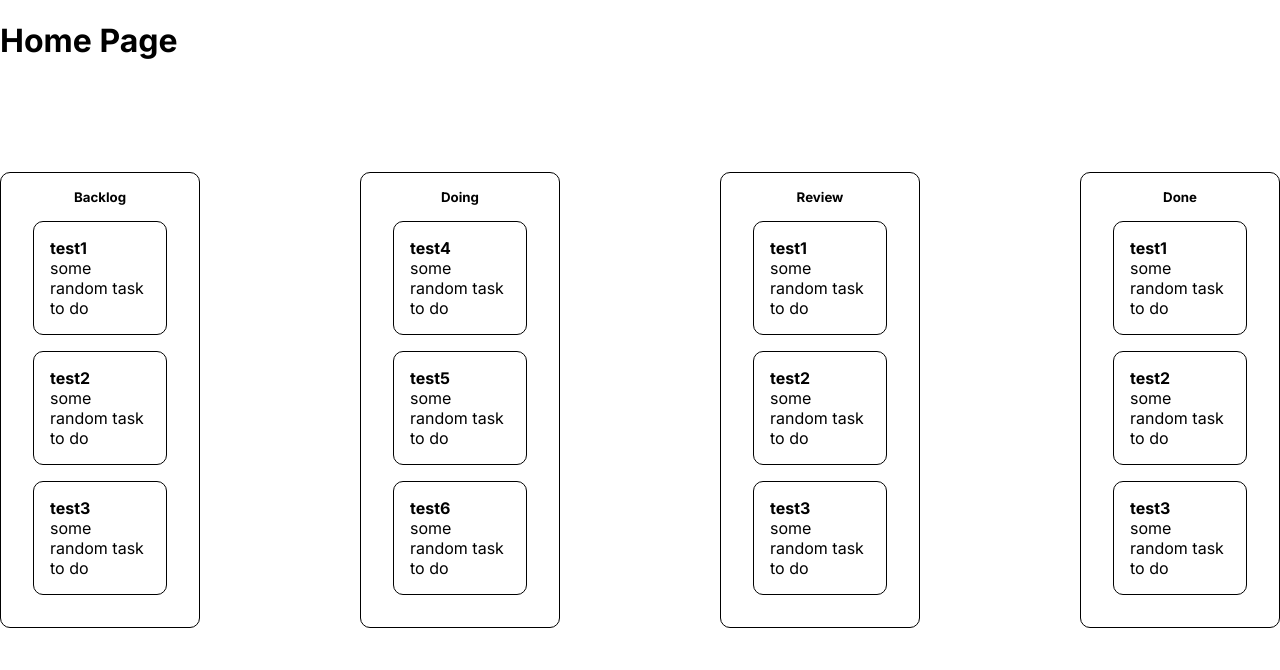
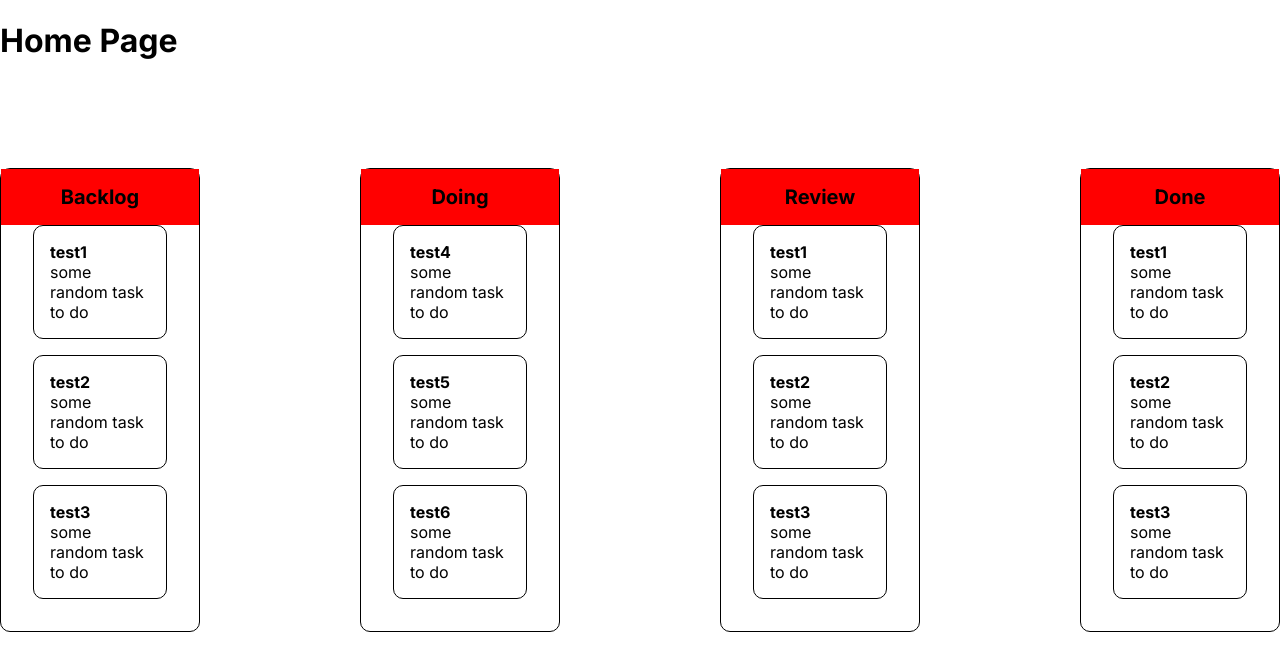
Before and after one commit to andyb2/kanban, a Next.js app in the folder my-app/: page / in a window 1280 px wide. Shown: the top 670 px of the page. Built offline with nearby package versions, Linux system fonts and the light colour scheme.

Commit message:
added colour to header

```diff
--- a/my-app/components/column/column.module.css
+++ b/my-app/components/column/column.module.css
@@ -3,7 +3,7 @@
     flex-direction: column;
     border: 1px solid black;
     border-radius: 10px;
-    padding: 0 2rem 2rem 2rem;
+
 }
 
 .header {
@@ -12,12 +12,15 @@
     justify-content: center;
     padding: 1rem 0;
     margin: 0;
+    font-size: 20px;
+    background-color: red;
 }
 
 .spacer {
     display: flex;
     flex-direction: column;
     gap: 1rem;
+    padding: 0 2rem 2rem 2rem;
 }
 
 .card {
```
